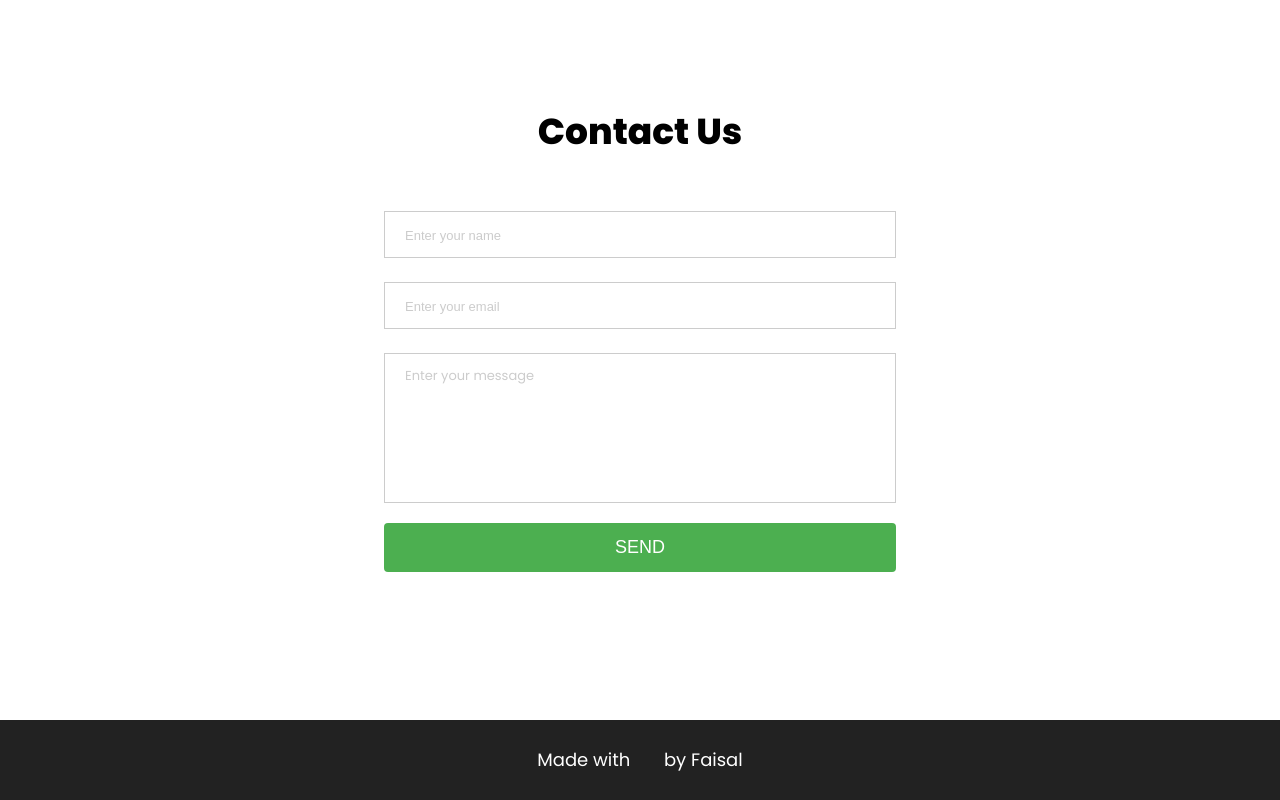
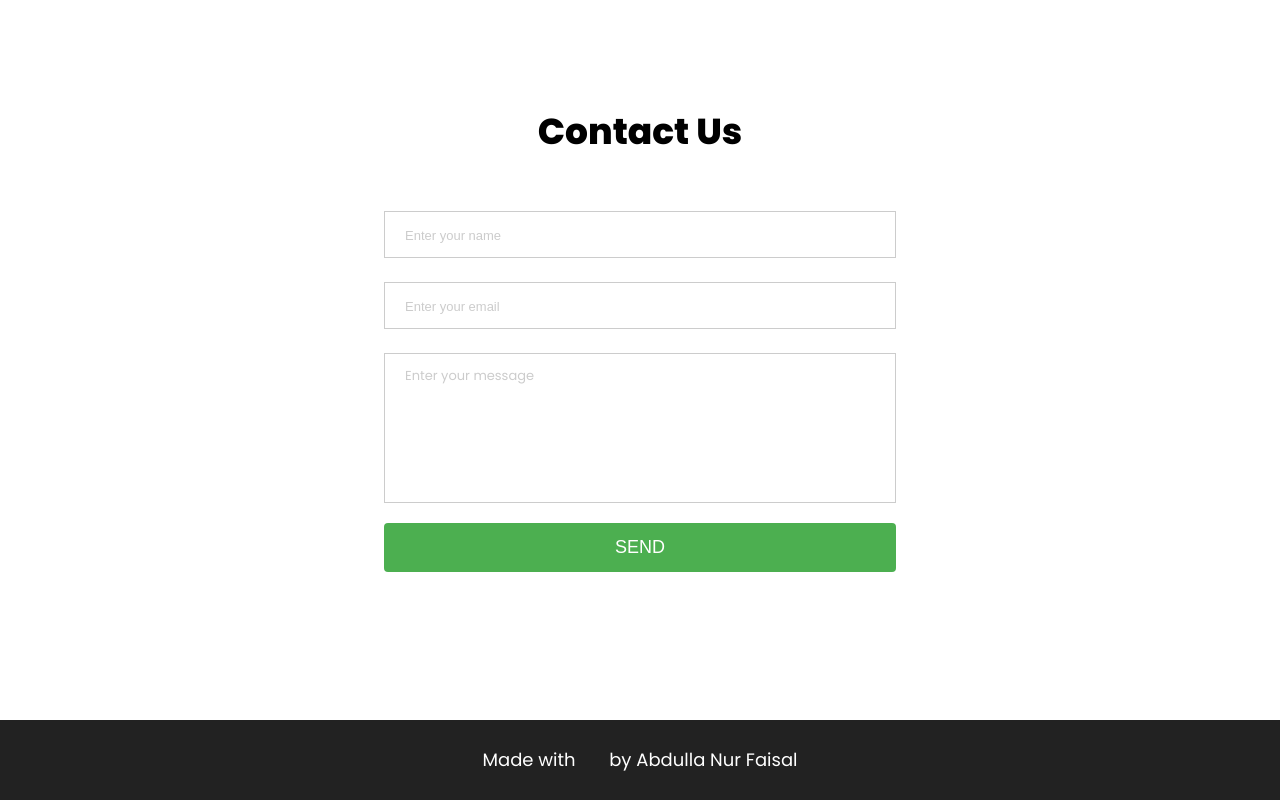
Before and after one commit to AbdullaNurFaisal/Leap, a plain HTML site: page index.html in a window 1280 px wide. Shown: the part 3456-4256 px from the top of the page. Drawn offline with nearby package versions, Linux system fonts and the light colour scheme; some icons are missing.

Commit message:
Update index.html

```diff
--- a/index.html
+++ b/index.html
@@ -168,7 +168,7 @@
     </section>
     <!-- Footer -->
     <footer>
-        <p>Made with <box-icon name='brain' type='solid' color='whitesmoke'></box-icon> by Faisal</p>
+        <p>Made with <box-icon name='brain' type='solid' color='whitesmoke'></box-icon> by Abdulla Nur Faisal</p>
     </footer>
 
     <script src="https://unpkg.com/boxicons@2.0.9/dist/boxicons.js"></script>
```
